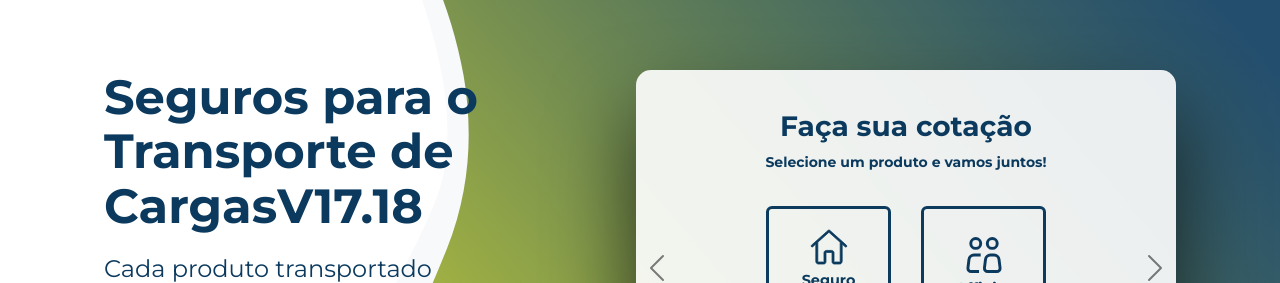
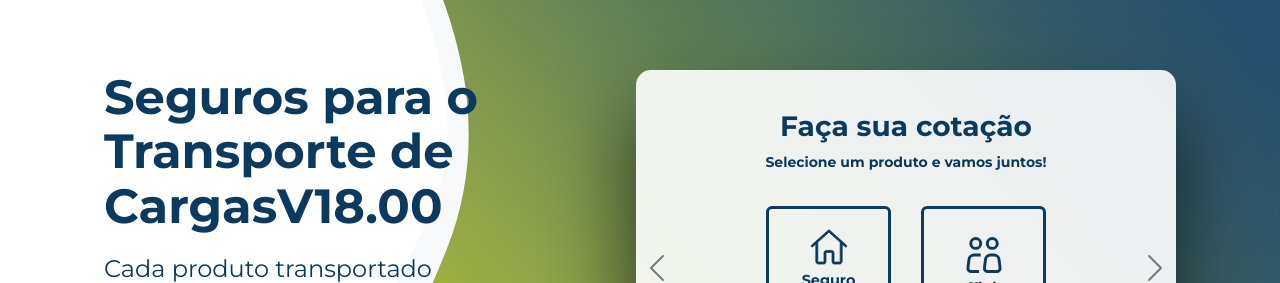
Before and after one commit to mayercordeiro/lightseg, a React (Create React App) app: page / in a window 1280 px wide. Shown: the part 180-463 px from the top of the page. Built offline with nearby package versions, Linux system fonts and the light colour scheme.

Commit message:
Testando o Git

```diff
--- a/src/components/HomeStart/HomeStart.js
+++ b/src/components/HomeStart/HomeStart.js
@@ -15,7 +15,7 @@ const HomeStart = () => {
   return (
     <main className={styles.containerMain}>
       <section className={styles.intro}>
-        <h1>Seguros para o Transporte de CargasV17.18</h1>
+        <h1>Seguros para o Transporte de CargasV18.00</h1>
         <p>
           Cada produto transportado possui sua importância e característica. A
           Lightseg está pronta para apresentar a melhor seguradora, o melhor
```
